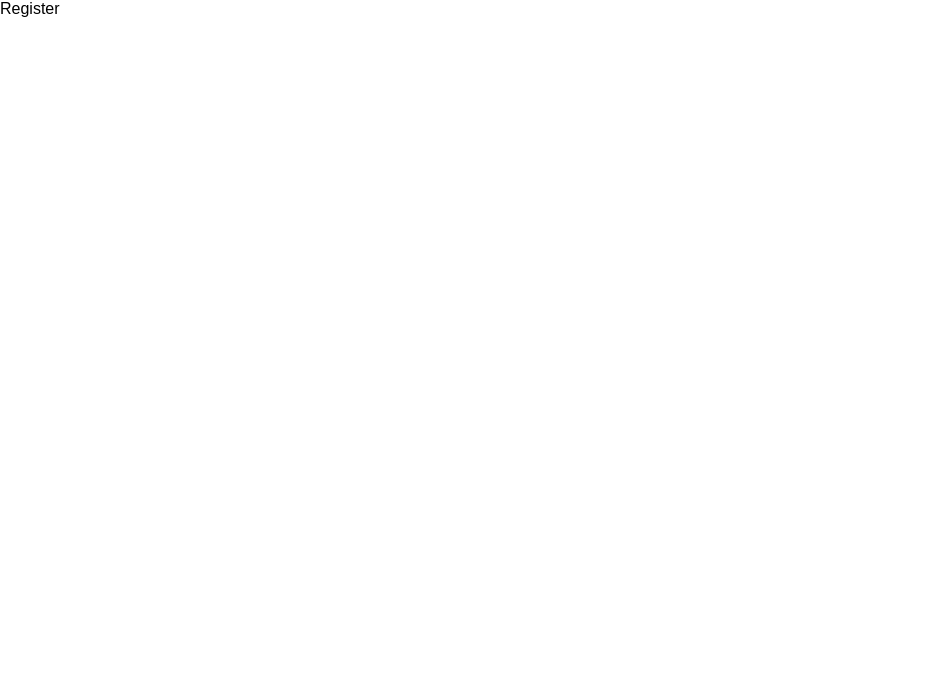
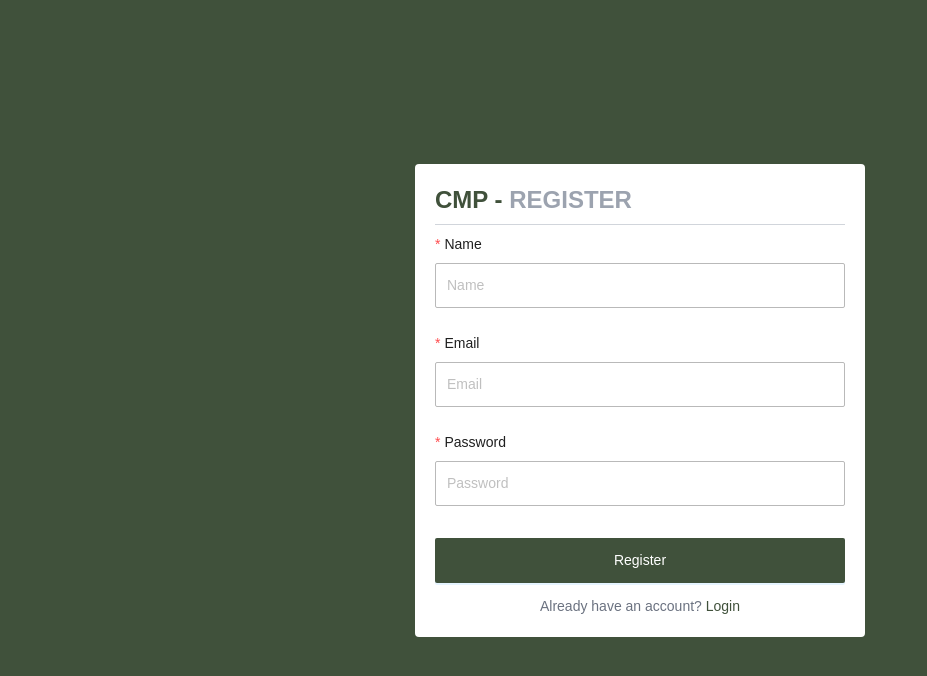
Before and after one commit to CLIFF-MUDIGO/balez_MP, a React (Create React App) app in the folder client/: page /register in a window 1280 px wide. Shown: the top 676 px of the page, without its empty margins (0-927 px from the left). Built offline with nearby package versions, Linux system fonts and the light colour scheme.

Commit message:
:lock: Registration form added Required rules

```diff
--- /dev/null
+++ b/client/src/components/Divider.js
@@ -0,0 +1,11 @@
+import React from 'react'
+
+const Divider = () => {
+  return (
+    <div className="w-full h-[1px] bg-gray-300 my-2">
+
+    </div>
+  )
+}
+
+export default Divider
--- a/client/src/index.css
+++ b/client/src/index.css
@@ -9,3 +9,16 @@
     box-sizing: border-box;
     font-family: "Montserrat", sans-serif !important;
 }
+
+input{
+    height:45px !important;
+    border: 1px solid #b9b9b9 !important;
+}
+input:focus{
+    outline: none !important;
+    border: 1px solid #6a6a6a !important;
+    box-shadow: none !important;
+}
+button{
+    height: 45px !important;
+}
--- a/client/src/index.js
+++ b/client/src/index.js
@@ -14,9 +14,12 @@ root.render(
               Button : {
                 colorPrimary : '#40513B',
                 colorPrimaryHover : '#40513B',
-                borderRadius : 0
+                borderRadius : '2px'
 
               }
+            },
+            token : {
+              borderRadius : '2px'
             }
           }}
 
--- a/client/src/pages/Register/index.js
+++ b/client/src/pages/Register/index.js
@@ -1,8 +1,61 @@
 import React from 'react'
+import { Button, Form, Input } from 'antd'
+import { Link } from 'react-router-dom'
+import Divider from '../../components/Divider'
+
+
+const rules = [
+  {
+    required: true,
+    message: 'required'
+  }
+]
+
 
 const Register = () => {
+
+
+  const onFinish = (values) => {
+    console.log('Success:', values);
+  };
+
+
   return (
-    <div>Register</div>
+    <div className='h-screen bg-primary flex justify-center items-center'>
+      <div className='bg-white p-5 rounded w-[450px]'>
+        <h1 className='text-primary text-2xl'>
+          CMP - <span className='text-gray-400'>REGISTER</span>
+        </h1>
+        <Divider />
+        <Form layout='vertical'
+          onFinish={onFinish}
+        >
+          <Form.Item label="Name" name="name"
+            rules={rules}
+          >
+            <Input placeholder='Name' />
+          </Form.Item>
+          <Form.Item label="Email" name="email"
+            rules={rules}
+          >
+            <Input placeholder='Email' />
+          </Form.Item>
+          <Form.Item label="Password" name="password"
+            rules={rules}
+          >
+            <Input type="password" placeholder='Password' />
+          </Form.Item>
+
+          <Button type='primary' htmlType='submit' block className='mt-2'>Register</Button>
+          <div className='mt-3 text-center'>
+            <span className='text-gray-500' >
+              Already have an account? <Link to="/login" className='text-primary'>Login</Link>
+            </span>
+          </div>
+        </Form>
+
+      </div>
+    </div>
   )
 }
 
```
